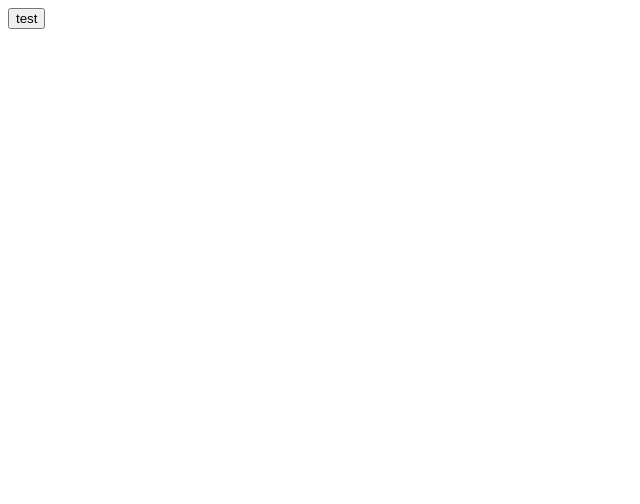
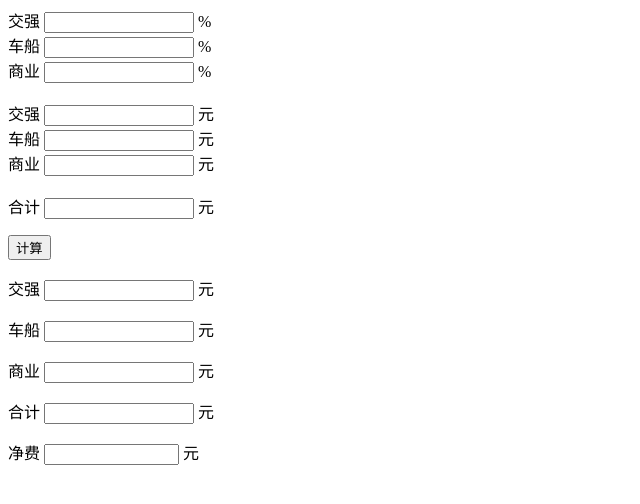
Before and after one commit to Jerrrrrrry/Jerrrrrrry.github.io, a plain HTML site: page index.html in a window 1280 px wide. Shown: the whole page, without its empty margins (0-640 px from the left). Drawn offline with Linux system fonts and the light colour scheme.

Commit message:
Update index.html

```diff
--- a/index.html
+++ b/index.html
@@ -1,12 +1,82 @@
-<html>
-<script>
-function test() {
-alert("hello");
-}
-</script>
+
+
+<html lang="zh-CN">
+<head>
+<title>刘辉净费计算</title>
+<meta charset="UTF-8">
+<meta http-equiv="Content-type" content="text/html; charset=utf-8">
+<meta name="viewport" content="width=device-width, initial-scale=1.0, maximum-scale=1.0, minimum-scale=1.0, user-scalable=0">
+<meta name="apple-mobile-web-app-capable" content="yes" />
+    <script>
+        function count_onclick()
+        {
+            f1.hj1.value = Math.round(f1.je1.value * 100 + f1.je2.value * 100 + f1.je3.value*100 )/100  //费用合计
+
+            f1.fx1.value = Math.round(f1.je1.value / 1.06 * f1.xs1.value / 100)   //交强
+            f1.fx2.value = Math.round(f1.je2.value * f1.xs2.value / 100)   //车船
+            f1.fx3.value = Math.round(f1.je3.value / 1.06 * f1.xs3.value / 100)   //商业
+
+            f1.hj2.value = Math.round(f1.fx1.value*1+ f1.fx2.value*1 + f1.fx3.value*1) //返佣合计
+
+            f1.allmoney.value=Math.round(f1.hj1.value*1-f1.hj2.value*1)+1
+        }
+    </script>
 <body>
+    <form name="f1" method="post" action="jf.aspx?from=singlemessage&amp;isappinstalled=0" id="f1">
 <div>
-<button onclick="test()">test</button>
+<input type="hidden" name="__VIEWSTATE" id="__VIEWSTATE" value="/wEPDwUKMjAxMDUwMjIwMmRk9OZGm2gGLgX0LV9O+loXdhHdaEs=" />
 </div>
-<body>
-</html>
+
+<div>
+
+	<input type="hidden" name="__VIEWSTATEGENERATOR" id="__VIEWSTATEGENERATOR" value="4680C412" />
+	<input type="hidden" name="__EVENTVALIDATION" id="__EVENTVALIDATION" value="/wEWDQKMypX5BgKNmJ/RBQKogb3mDwLD6tr7CQL7l9fQBQKWgfXlDwKx6pL7CQL9l4PRBQLvl8vRBQKKgenmDwKl6ob8CQKYgaHmDwLn/+imBZ+3ZEKElLiKUg4fJMfCi4rheBg1" />
+</div>
+        <span id="Label1">交强</span>
+        <input name="xs1" type="text" id="xs1" style="width:150px;" />
+        %&nbsp;
+        <br />
+        <span id="Label2">车船</span>
+        <input name="xs2" type="text" id="xs2" style="width:150px;" />
+        %&nbsp;
+
+        <br />
+
+        <span id="Label3">商业</span>
+        <input name="xs3" type="text" id="xs3" style="width:150px;" />
+        %<br />
+        <br />
+        <span id="Label4">交强</span>
+        <input name="je1" type="text" id="je1" style="width:150px;" />
+        元<br />
+        <span id="Label5">车船</span>
+        <input name="je2" type="text" id="je2" style="width:150px;" />
+        元<br />
+        <span id="Label6">商业</span>
+        <input name="je3" type="text" id="je3" style="width:150px;" />
+        元<br />
+        <br />
+        <span id="Label11">合计</span>
+        <input name="hj1" type="text" id="hj1" style="width:150px;" />
+        元<P />
+        <input type="button"  value="计算" onclick="count_onclick()"/>
+
+        <P />
+        <span id="Label8">交强</span>
+        <input name="fx1" type="text" id="fx1" style="width:150px;" />
+        元&nbsp;<P />
+            <span id="Label9">车船</span>
+        <input name="fx2" type="text" id="fx2" style="width:150px;" />
+        元&nbsp;<P />
+            <span id="Label10">商业</span>
+        <input name="fx3" type="text" id="fx3" style="width:150px;" />
+            元<P />
+            <span id="Label12">合计</span>
+        <input name="hj2" type="text" id="hj2" style="width:150px;" />
+            元<P />
+        <span id="Label7">净费</span>
+        <input name="allmoney" type="text" id="allmoney" style="width:135px;" />
+            元<P />
+            &nbsp;</form>
+
+</body>
```
